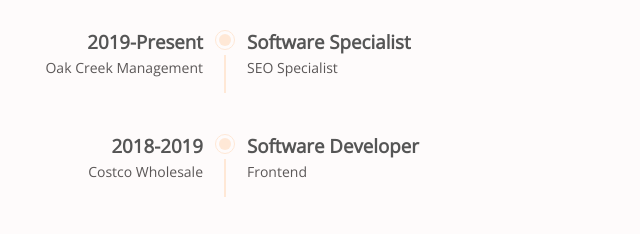
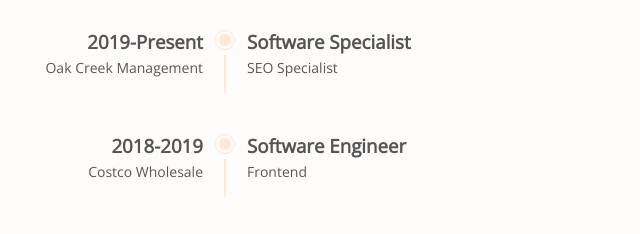
Before and after one commit to rubypruneda/personal-website, a plain HTML site: page index.html in a window 1280 px wide. Shown: the part 1520-1754 px from the top of the page, 415-1055 px from the left. Drawn offline with nearby package versions, Linux system fonts and the light colour scheme.

Commit message:
Verbiage change

```diff
--- a/index.html
+++ b/index.html
@@ -164,7 +164,7 @@
                     </div>
 
                     <div class="">
-                        <h3 class="experience__job">Software Developer</h3>
+                        <h3 class="experience__job">Software Engineer</h3>
                         <span class="experience__specialty">Frontend</span>
                     </div>
 
```
